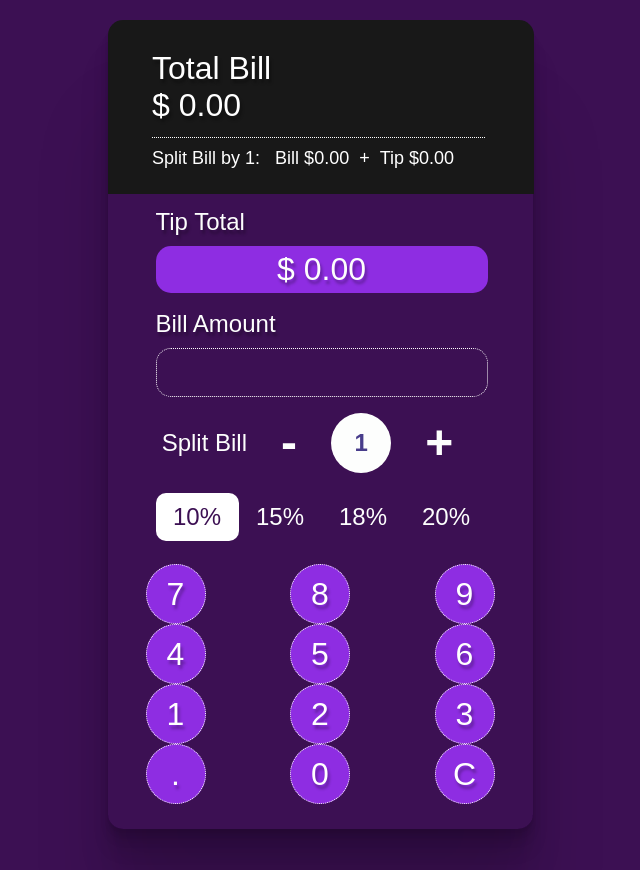
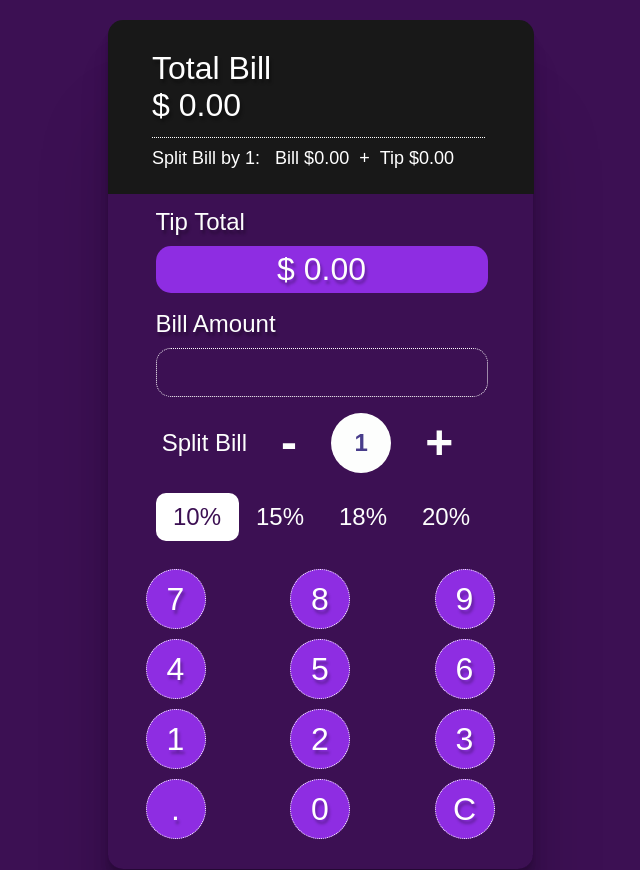
Before and after one commit to jamesdesigns/react-calculator, a React (Create React App) app: page / in a window 1280 px wide. Shown: the whole page, without its empty margins (320-960 px from the left). Built offline with nearby package versions, Linux system fonts and the light colour scheme.

Commit message:
target the button

```diff
--- a/src/Buttons.js
+++ b/src/Buttons.js
@@ -6,7 +6,7 @@ const Buttons = (props) => {
 			{props.buttons.map((btn,i) => {
 				return (
 					<li key={`btn-${i}`}>
-						<button style={{margin: '0 auto'}} onClick={e => props.onClickButton(i)}>{btn}</button>
+						<button onClick={e => props.onClickButton(i)}><span style={{margin: '0 auto'}}>{btn}</span></button>
 					</li>
 				)
 			})}
```
